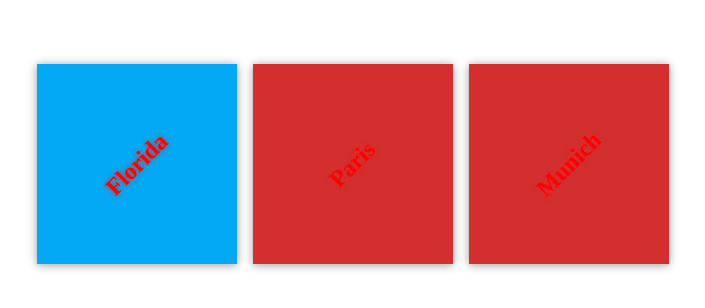
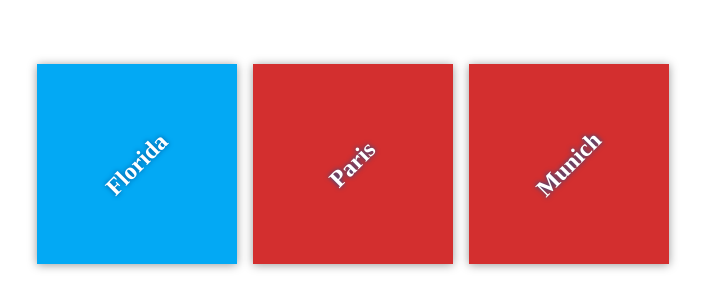
Before and after one commit to matthias8040/my-travel-plans, a plain HTML site: page index.html in a window 1280 px wide. Shown: the part 236-544 px from the top of the page, without its empty margins (287-992 px from the left). Drawn offline with Linux system fonts and the light colour scheme; files that its build step writes are made by us from their sources.

Commit message:
Update grafik in app

```diff
--- a/app.css
+++ b/app.css
@@ -30,7 +30,7 @@ body {
 .destination {
     background: #03a9f4;
     box-shadow: 0 1px 9px 0 rgba(0, 0, 0, 0.4);
-    color: red;
+    color: white;
     margin: 0.5em;
     min-height: 200px;
     flex: 0 1 200px;
@@ -43,7 +43,7 @@ body {
 h2 {
     margin: 0;
     transform: rotate(-45deg);
-    text-shadow: 0 0 5px #d32f2f;
+    text-shadow: 0 0 5px #01579b;
 }
 
 #florida {
```
